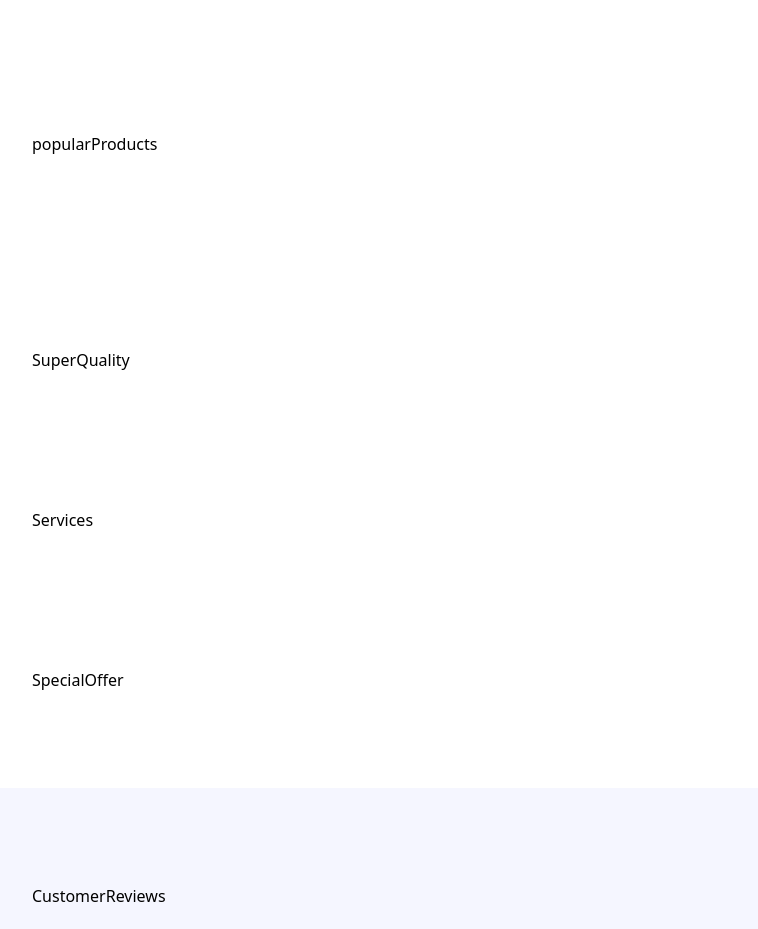
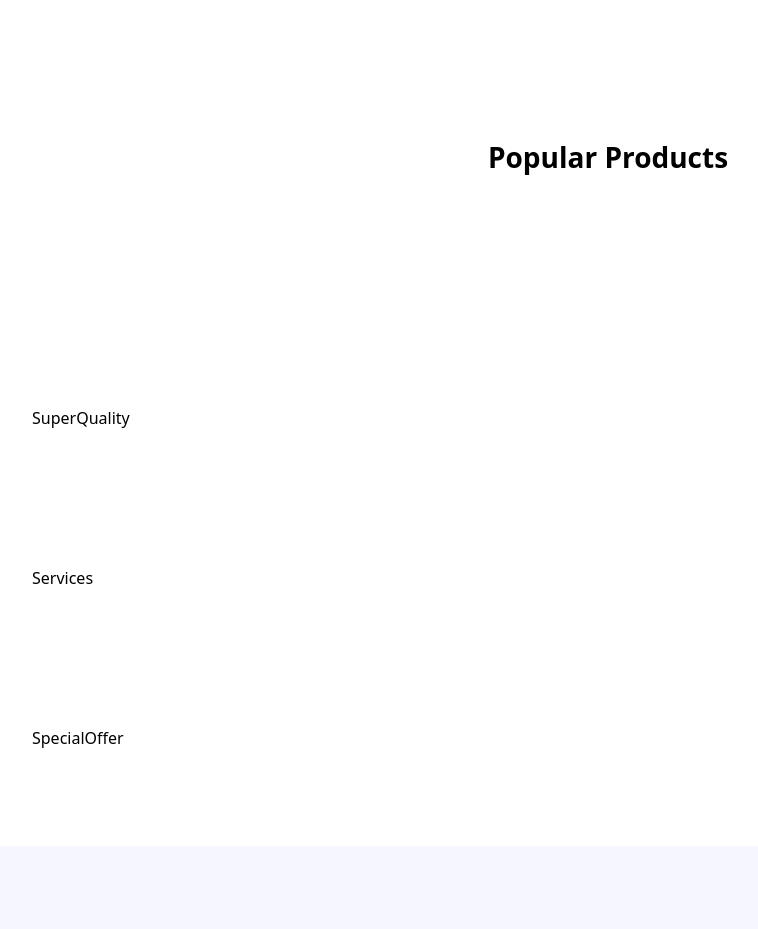
Before and after one commit to jeanevenx/nike-landing-page, a React (Vite) app: page / in a window 1280 px wide. Shown: the part 860-1789 px from the top of the page, without its empty margins (32-790 px from the left). Built offline with nearby package versions, Linux system fonts and the light colour scheme; a web font is replaced by a local one.

Commit message:
implementing the products section

```diff
--- a/src/sections/PopularProducts.jsx
+++ b/src/sections/PopularProducts.jsx
@@ -1,6 +1,18 @@
+import { products } from "../constants"
+
 const popularProducts = () => {
   return (
-    <div>popularProducts</div>
+    <div>
+      <section
+        id="products"
+        className="max-container max-sm:mt-12"
+      >
+        <div className="flex flex-col justify-start gap-5">
+          <h2 className="text-center text-3xl font-bold mb-8">Popular Products</h2>
+        </div>
+
+      </section>
+    </div>
   )
 }
 
```
